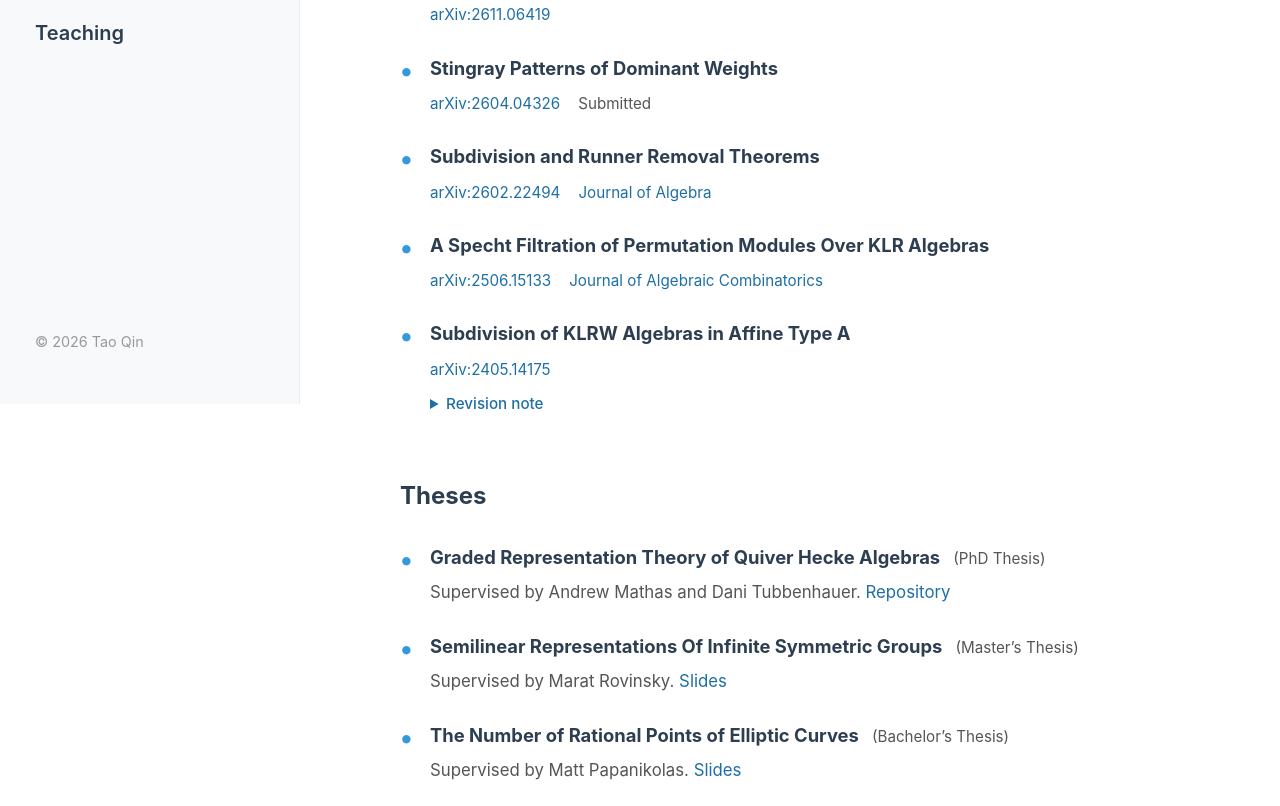
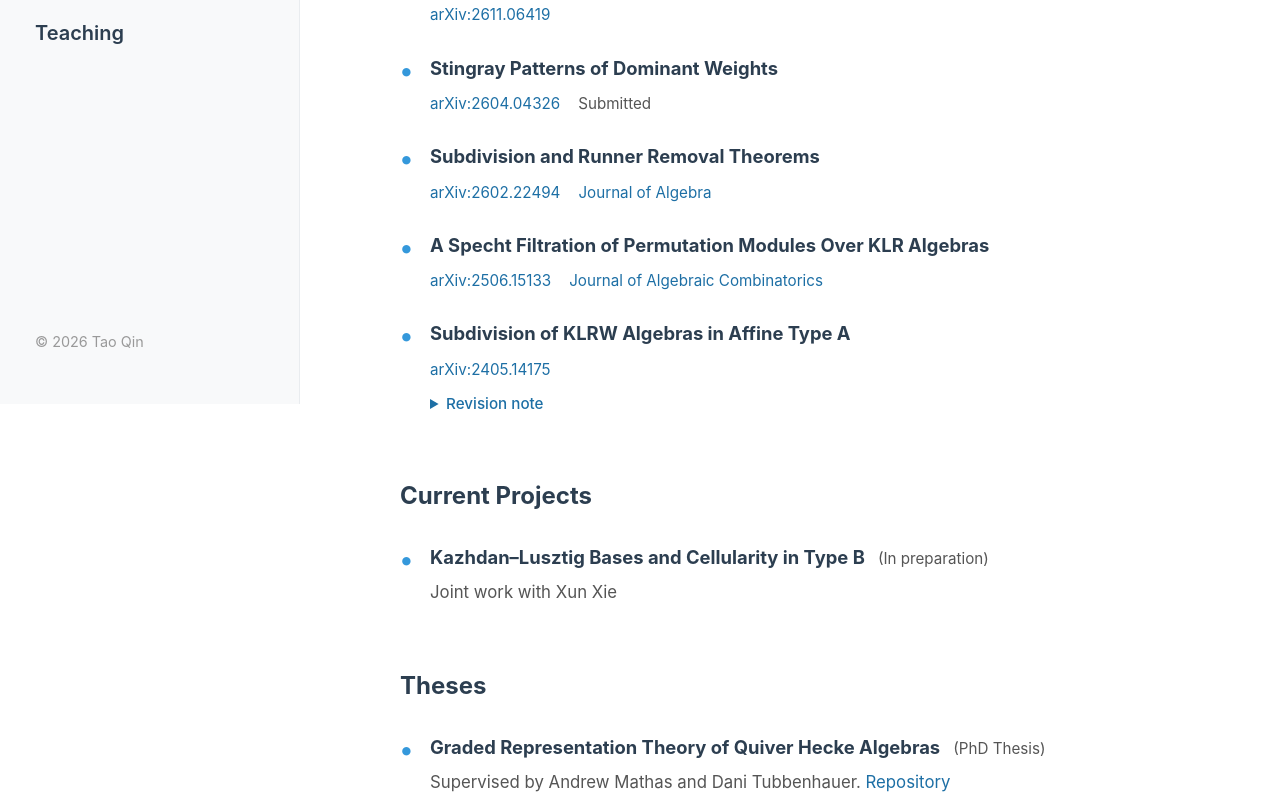
Before and after one commit to taoqin-math/taoqin-math.github.io, a plain HTML site: page research.html in a window 1280 px wide. Shown: the part 396-1202 px from the top of the page. Drawn offline with Linux system fonts and the light colour scheme.

Commit message:
Add separate Current Projects section for type B KL cellularity

```diff
--- a/research.html
+++ b/research.html
@@ -127,6 +127,14 @@
             </div>
         </div>
 
+        <h3 style="font-size: 1.5rem; color: #444; margin-top: 60px; margin-bottom: 25px;">Current Projects</h3>
+        <ul class="modern-list">
+            <li>
+                <span class="list-header">Kazhdan–Lusztig Bases and Cellularity in Type B</span> <span class="list-date">(In preparation)</span><br>
+                <span class="list-details">Joint work with Xun Xie</span>
+            </li>
+        </ul>
+
         <h3 style="font-size: 1.5rem; color: #444; margin-top: 60px; margin-bottom: 25px;">Theses</h3>
         <ul class="modern-list">
             <li>
```
